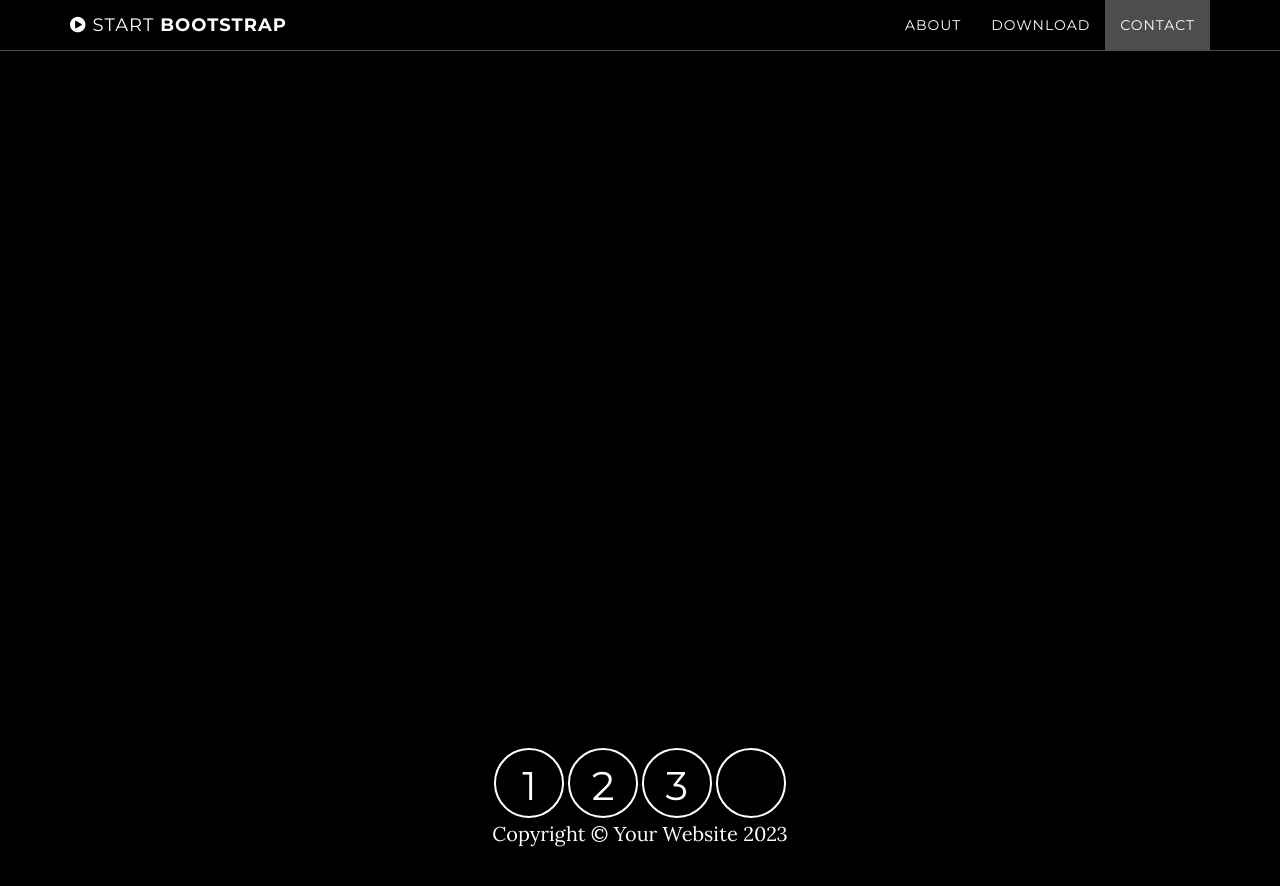
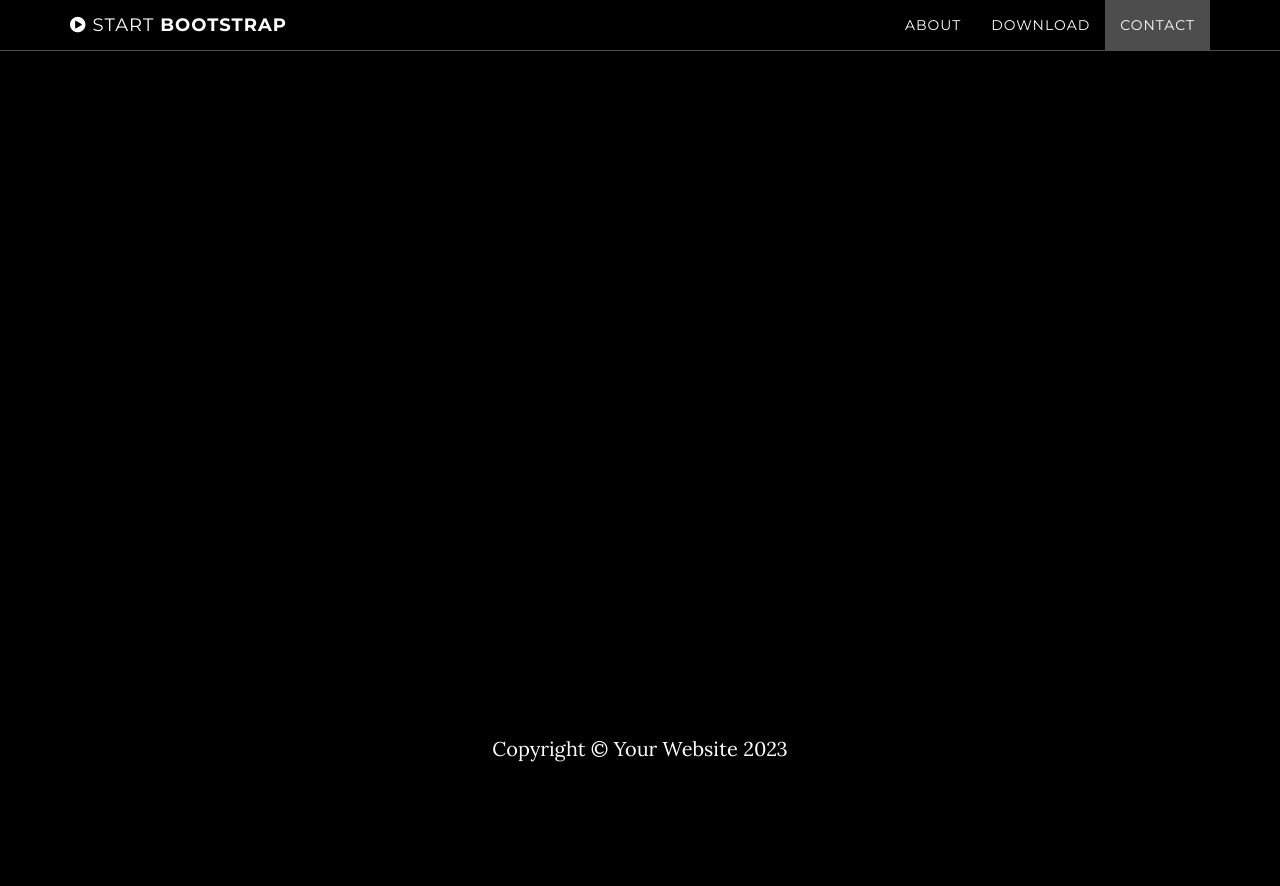
Before and after one commit to mekashinev/mekashinev.github.io, a Jekyll site: the page built from index.html, in a window 1280 px wide and 900 px high, scrolled down 2518 px. Shown: the top 886 px of the window. Built offline with Jekyll 4.4.1, drawn with Linux system fonts in a browser that asks for light colours; after the commit the page ends 3333 px from its top, so only the background shows below that.

Commit message:
Update footer.html

```diff
--- a/_includes/footer.html
+++ b/_includes/footer.html
@@ -1,14 +1,6 @@
     <!-- Footer -->
-<footer>
-    <div class="container text-center">
-        <button class="btn btn-circle">1</button>
-        <button class="btn btn-circle">2</button>
-        <button class="btn btn-circle">3</button>
-        <a href="tel:1234567890" class="btn btn-circle">
-            <i class="fas fa-phone"></i>
-        </a>
-    </div>
-    <div class="container text-center">
-        <p>Copyright &copy; {{ site.footer }} 20{{ site.time | date: '%y' }}</p>
-    </div>
-</footer>
+    <footer>
+        <div class="container text-center">
+            <p>Copyright &copy; {{ site.footer }} 20{{ site.time | date: '%y' }}</p>
+        </div>
+    </footer>
```
